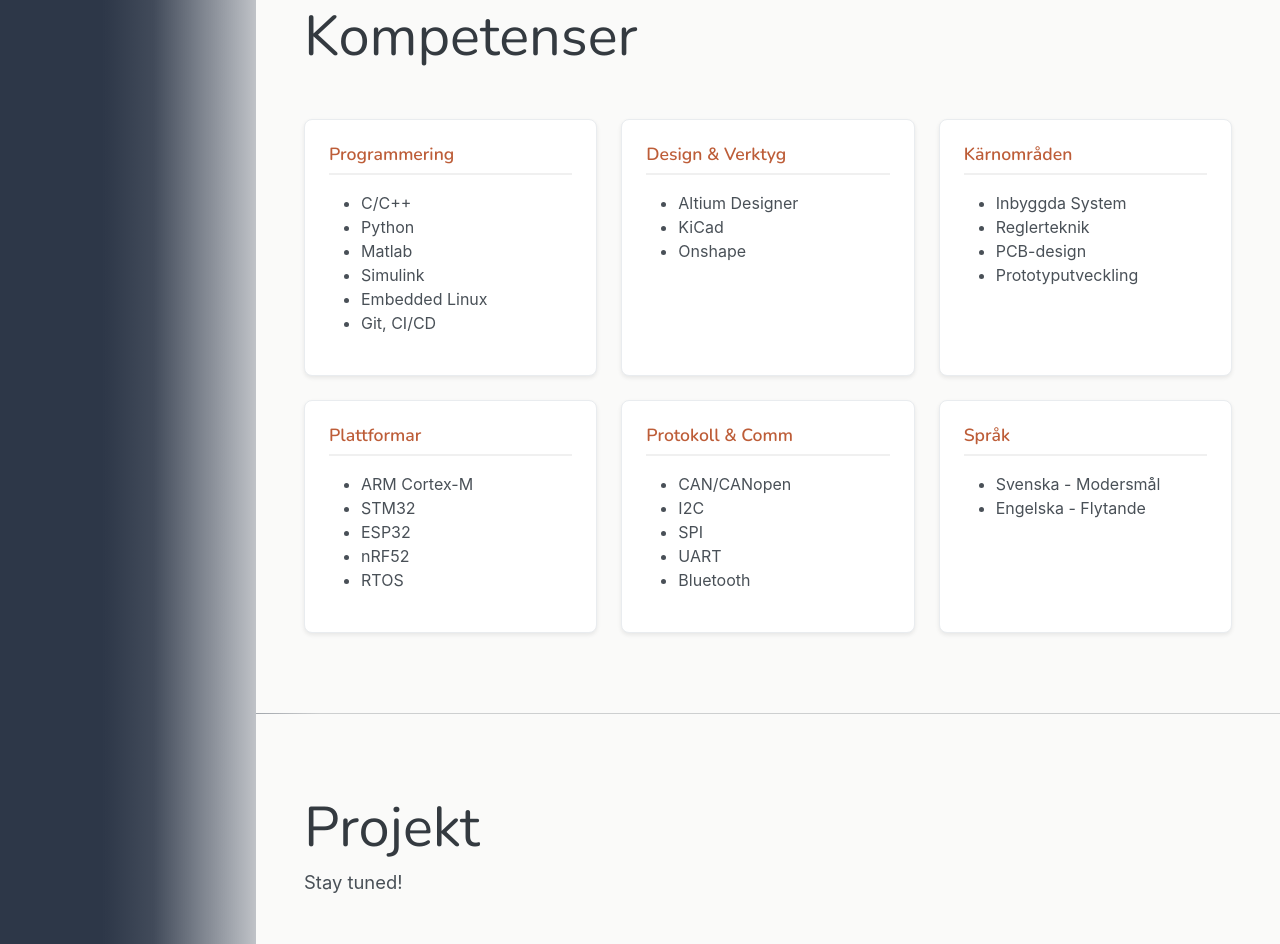
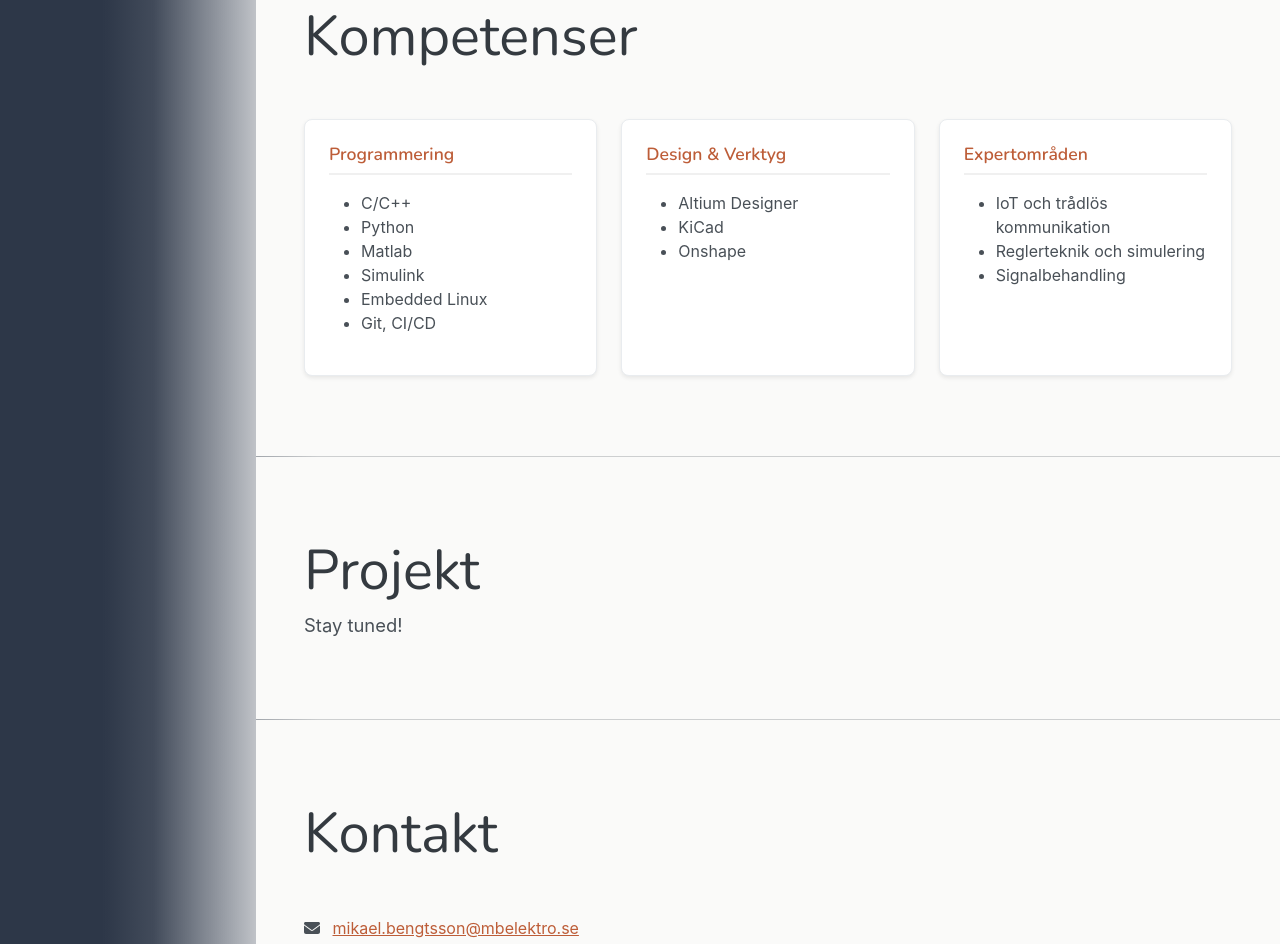
Before and after one commit to mikbeng/web-page, a plain HTML site: page index.html in a window 1280 px wide. Shown: the part 4575-5519 px from the top of the page. Drawn offline with nearby package versions, Linux system fonts and the light colour scheme; a web font is replaced by a local one.

Commit message:
update kompetenser

```diff
--- a/index.html
+++ b/index.html
@@ -1171,51 +1171,11 @@
                         <!-- Core Areas -->
                         <div class="col-lg-4 col-md-6">
                             <div class="skills-category">
-                                <h3 class="skills-category-title">Kärnområden</h3>
+                                <h3 class="skills-category-title">Expertområden</h3>
                                 <ul class="skills-list">
-                                    <li>Inbyggda System</li>
-                                    <li>Reglerteknik</li>
-                                    <li>PCB-design</li>
-                                    <li>Prototyputveckling</li>
-                                </ul>
-                            </div>
-                        </div>
-
-                        <!-- Platforms -->
-                        <div class="col-lg-4 col-md-6">
-                            <div class="skills-category">
-                                <h3 class="skills-category-title">Plattformar</h3>
-                                <ul class="skills-list">
-                                    <li>ARM Cortex-M</li>
-                                    <li>STM32</li>
-                                    <li>ESP32</li>
-                                    <li>nRF52</li>
-                                    <li>RTOS</li>
-                                </ul>
-                            </div>
-                        </div>
-
-                        <!-- Protocols -->
-                        <div class="col-lg-4 col-md-6">
-                            <div class="skills-category">
-                                <h3 class="skills-category-title">Protokoll & Comm</h3>
-                                <ul class="skills-list">
-                                    <li>CAN/CANopen</li>
-                                    <li>I2C</li>
-                                    <li>SPI</li>
-                                    <li>UART</li>
-                                    <li>Bluetooth</li>
-                                </ul>
-                            </div>
-                        </div>
-
-                        <!-- Languages -->
-                        <div class="col-lg-4 col-md-6">
-                            <div class="skills-category">
-                                <h3 class="skills-category-title">Språk</h3>
-                                <ul class="skills-list">
-                                    <li>Svenska - Modersmål</li>
-                                    <li>Engelska - Flytande</li>
+                                    <li>IoT och trådlös kommunikation</li>
+                                    <li>Reglerteknik och simulering</li>
+                                    <li>Signalbehandling</li>
                                 </ul>
                             </div>
                         </div>
```
